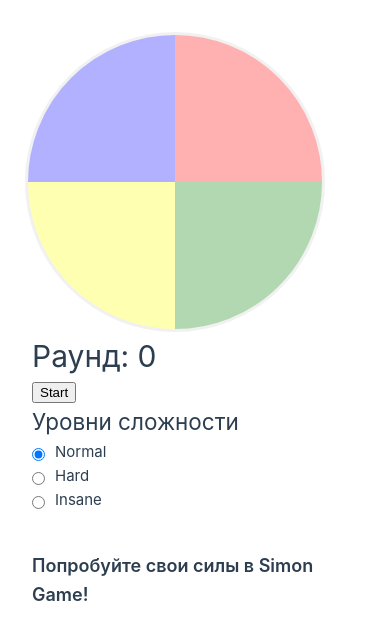
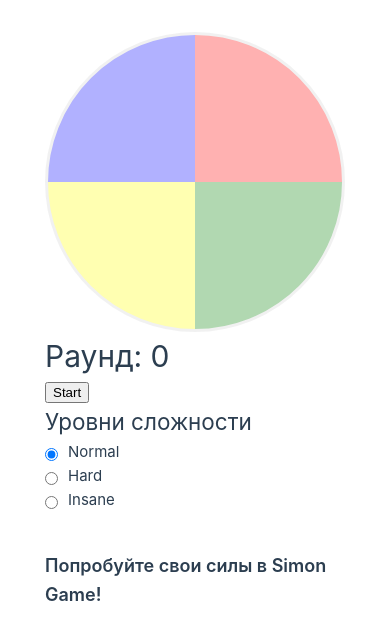
Before and after one commit to keeeparis/vue-simon-game-app, a Vue app: page / in a window 390 px wide. Shown: the top 640 px of the page. Built offline with nearby package versions, Linux system fonts and the light colour scheme.

Commit message:
* minor fix style

```diff
--- a/src/assets/App.scss
+++ b/src/assets/App.scss
@@ -4,6 +4,12 @@
     position: relative;
     margin-right: 40px;
 }
+
+@media (max-width: 670px) {
+    .Circle {
+        margin-right: 0;
+    }
+  }
 
 .Red, .Blue, .Yellow, .Green {
     position: absolute;
@@ -55,7 +61,8 @@
 .Data {
     display: flex;
     flex-direction: column;
-    flex-basis: 200px;
+    // flex-basis: 300px;
+    width: 300px;
 }
 
 .Options {
```
Also changed, not shown: 1 other file (tests, documents, lock files or other folders).
